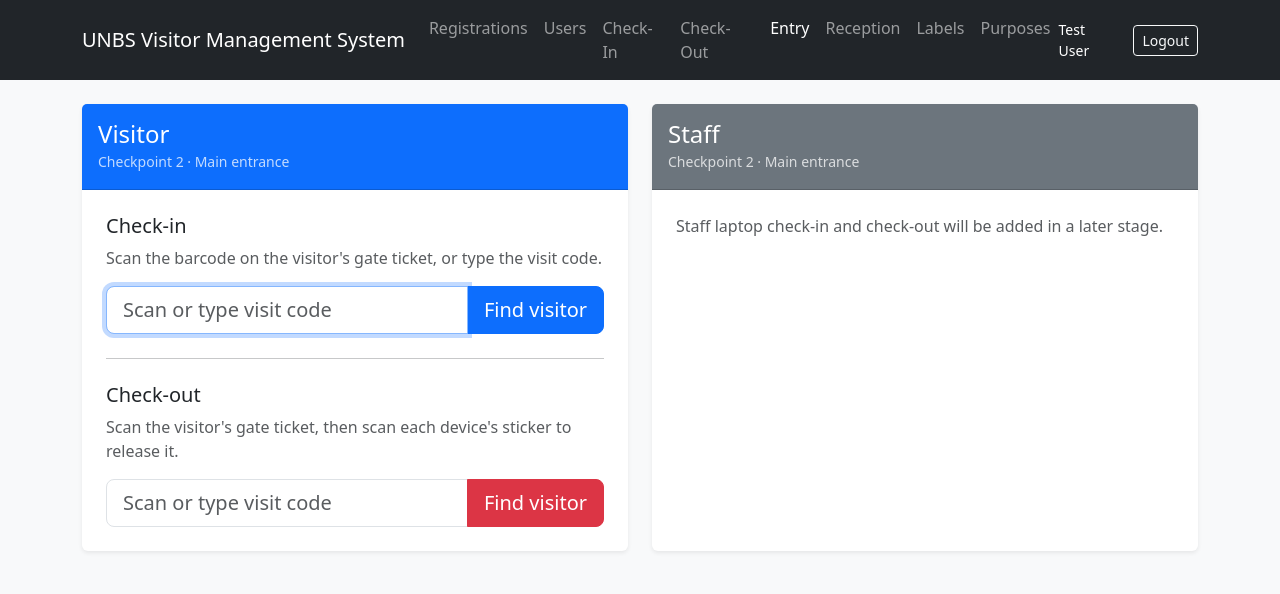
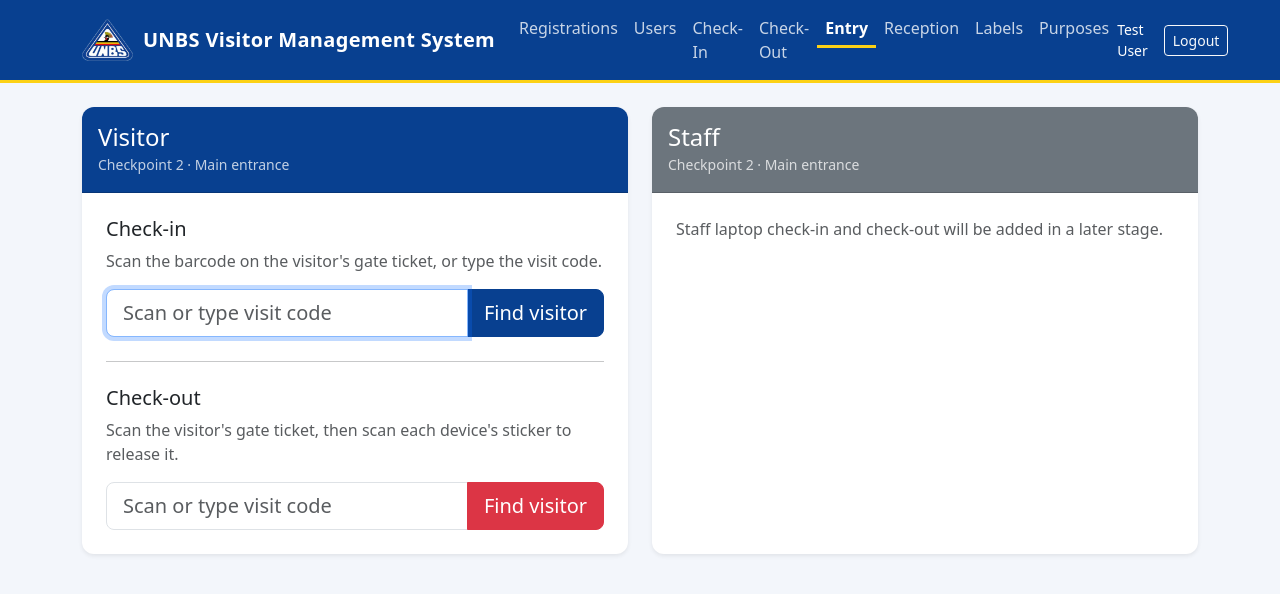
Before and after one commit to elvnshuti-codes/laptop-registration-system, a Laravel app: page /entry in a window 1280 px wide. Shown: the top 594 px of the page. Run offline with Laravel 12, Linux system fonts and the light colour scheme; a user stored in the database is signed in; data comes from the database, SQL or seed files in the repository; some libraries are stand-ins or nearby versions.

Commit message:
Rebrand to UNBS Visitor Management System: logo, blue navbar, theme colours

```diff
--- a/resources/views/layouts/app.blade.php
+++ b/resources/views/layouts/app.blade.php
@@ -3,16 +3,83 @@
 <head>
     <meta charset="UTF-8">
     <meta name="viewport" content="width=device-width, initial-scale=1">
-    <title>@yield('title', 'UNBS  Visitor  Management System')</title>
+    <title>@yield('title', 'UNBS Visitor Management System')</title>
+    <link rel="icon" type="image/png" href="{{ asset('images/unbs-logo.png') }}">
     <link href="https://cdn.jsdelivr.net/npm/bootstrap@5.3.3/dist/css/bootstrap.min.css" rel="stylesheet">
     <link href="https://cdn.datatables.net/1.13.8/css/dataTables.bootstrap5.min.css" rel="stylesheet">
+    <style>
+        :root {
+            --unbs-blue: #084090;
+            --unbs-blue-dark: #062f6b;
+            --unbs-navy: #0b2a5c;
+            --unbs-gold: #fcd116;
+
+            /* Bootstrap's "primary" becomes the UNBS blue everywhere. */
+            --bs-primary: #084090;
+            --bs-primary-rgb: 8, 64, 144;
+            --bs-link-color: #084090;
+            --bs-link-color-rgb: 8, 64, 144;
+            --bs-link-hover-color: #062f6b;
+            --bs-link-hover-color-rgb: 6, 47, 107;
+        }
+
+        body.bg-light { background-color: #f3f6fb !important; }
+
+        /* Navigation bar */
+        .unbs-nav {
+            background-color: var(--unbs-blue);
+            border-bottom: 3px solid var(--unbs-gold);
+        }
+        .unbs-nav .navbar-brand {
+            display: flex;
+            align-items: center;
+            gap: .65rem;
+            font-weight: 600;
+            letter-spacing: .3px;
+        }
+        .unbs-nav .navbar-brand img { height: 42px; width: auto; }
+        .unbs-nav .nav-link { color: rgba(255, 255, 255, .78); }
+        .unbs-nav .nav-link:hover { color: #fff; }
+        .unbs-nav .nav-link.active {
+            color: #fff;
+            font-weight: 600;
+            box-shadow: inset 0 -3px 0 var(--unbs-gold);
+        }
+
+        /* Buttons */
+        .btn-primary {
+            --bs-btn-bg: var(--unbs-blue);
+            --bs-btn-border-color: var(--unbs-blue);
+            --bs-btn-hover-bg: var(--unbs-blue-dark);
+            --bs-btn-hover-border-color: var(--unbs-blue-dark);
+            --bs-btn-active-bg: var(--unbs-blue-dark);
+            --bs-btn-active-border-color: var(--unbs-blue-dark);
+            --bs-btn-disabled-bg: var(--unbs-blue);
+            --bs-btn-disabled-border-color: var(--unbs-blue);
+        }
+        .btn-outline-primary {
+            --bs-btn-color: var(--unbs-blue);
+            --bs-btn-border-color: var(--unbs-blue);
+            --bs-btn-hover-bg: var(--unbs-blue);
+            --bs-btn-hover-border-color: var(--unbs-blue);
+            --bs-btn-active-bg: var(--unbs-blue);
+            --bs-btn-active-border-color: var(--unbs-blue);
+        }
+
+        /* Cards */
+        .card { border-radius: .75rem; overflow: hidden; }
+        .card-header.bg-dark { background-color: var(--unbs-navy) !important; }
+    </style>
 </head>
 <body class="bg-light">
 
     @auth
-    <nav class="navbar navbar-expand navbar-dark bg-dark mb-4">
+    <nav class="navbar navbar-expand navbar-dark unbs-nav mb-4">
         <div class="container">
-            <span class="navbar-brand">UNBS  Visitor  Management System</span>
+            <span class="navbar-brand">
+                <img src="{{ asset('images/unbs-logo.png') }}" alt="UNBS">
+                <span>UNBS Visitor Management System</span>
+            </span>
 
             <ul class="navbar-nav me-auto">
                 @can('view registrations')
```
Also changed, not shown: resources/views/gate/create.blade.php (+56 -7 lines), public/images/unbs-logo.png (added).
